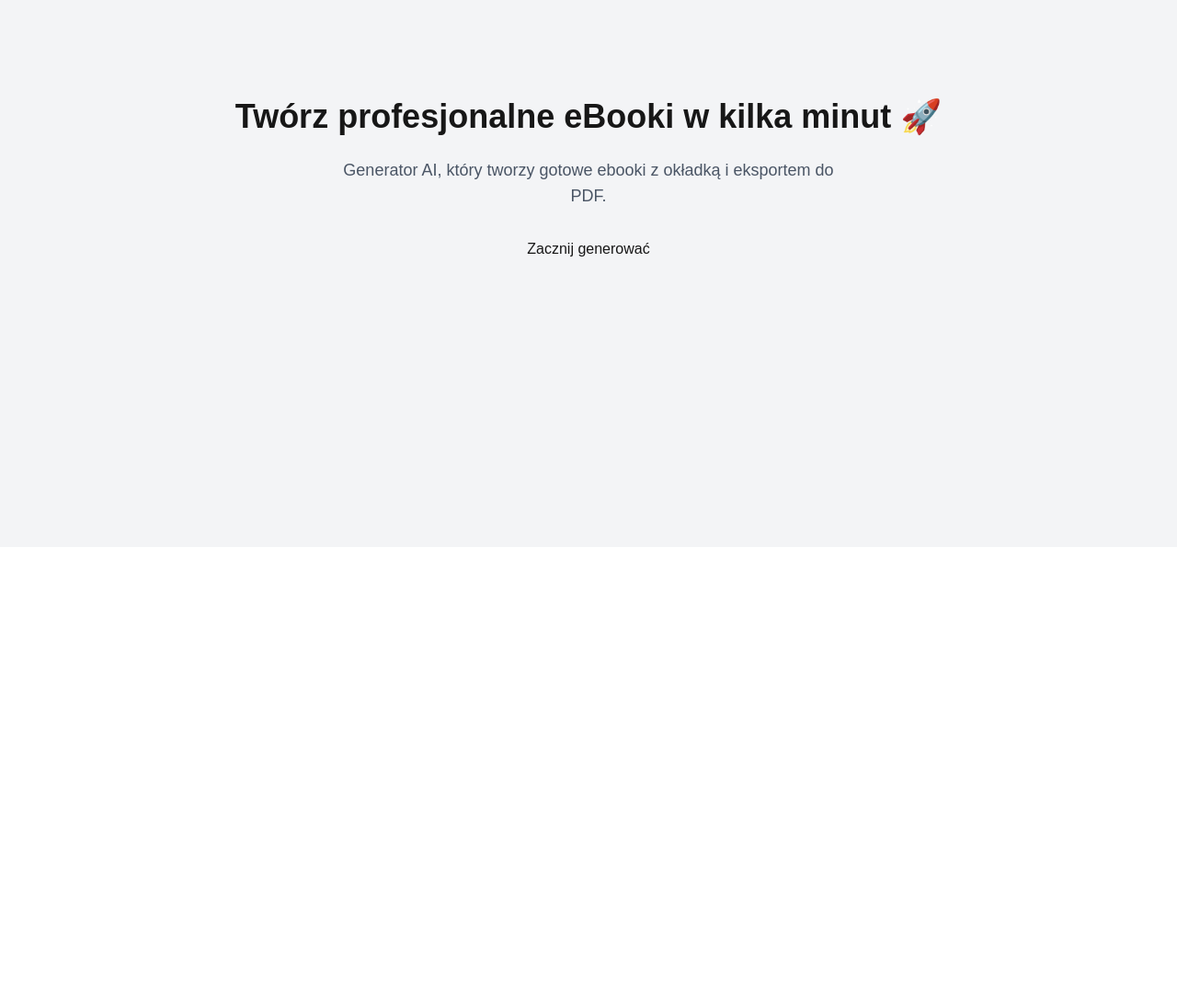
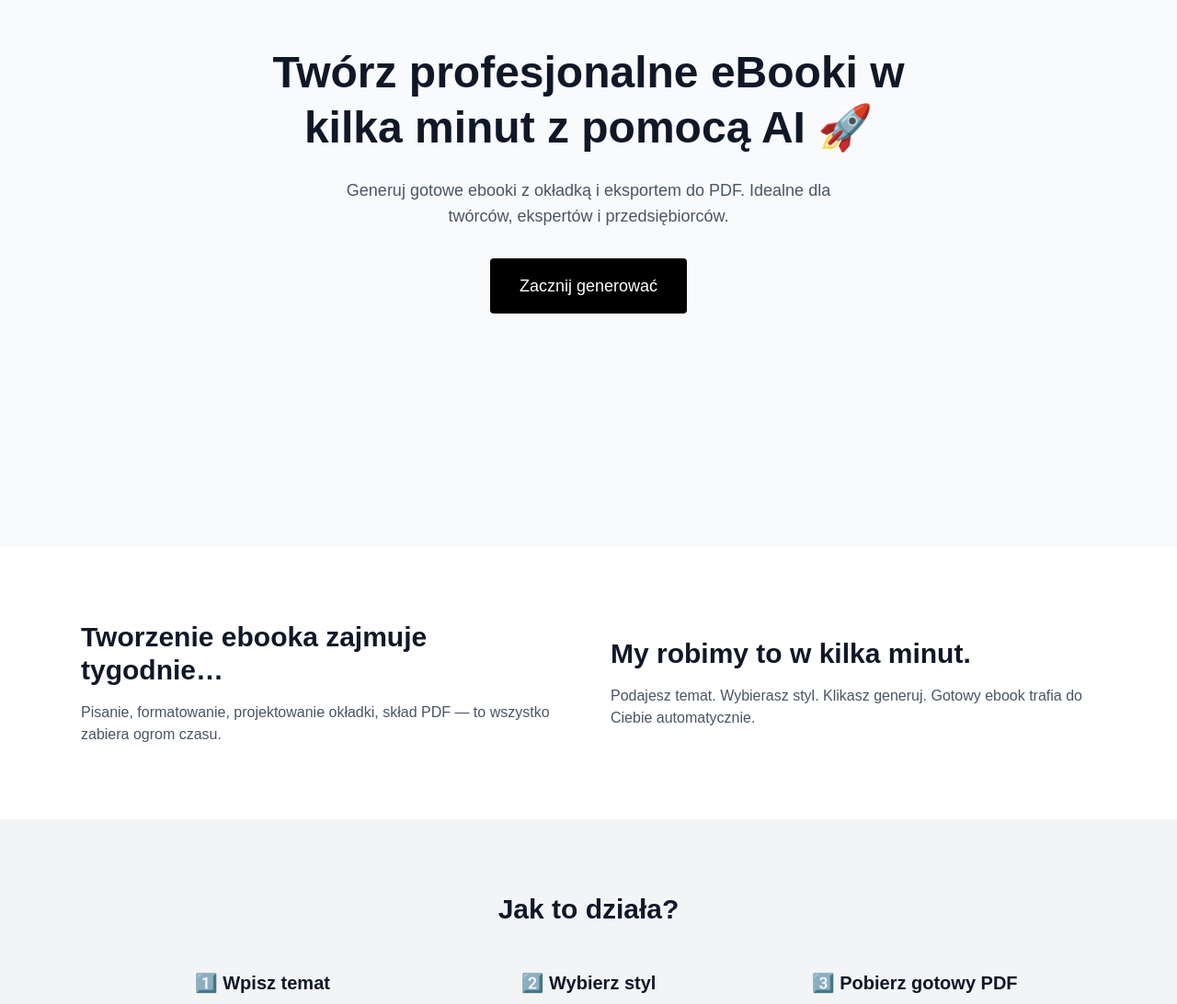
Before and after one commit to olaastolarczuk-eng/ebookprofit, a Next.js app: page / in a window 1280 px wide. Shown: the part 205-1297 px from the top of the page at 92% size. Before the commit the page ends 800 px from the top, so only its background shows below. Built offline with nearby package versions, Linux system fonts and the light colour scheme; no server answers.

Commit message:
Add professional landing page

```diff
--- a/app/page.tsx
+++ b/app/page.tsx
@@ -6,14 +6,12 @@ import { supabase } from '@/lib/supabase'
 
 export default function Home() {
   const router = useRouter()
-  const [loading, setLoading] = useState(true)
   const [user, setUser] = useState<any>(null)
 
   useEffect(() => {
     const checkUser = async () => {
       const { data } = await supabase.auth.getUser()
       setUser(data.user)
-      setLoading(false)
     }
 
     checkUser()
@@ -21,29 +19,100 @@ export default function Home() {
 
   const handleStart = () => {
     if (!user) {
-      router.push('/login')
+      router.push('/pricing')
     } else {
       router.push('/dashboard')
     }
   }
 
-  if (loading) return null
+  return (
+    <main className="bg-white text-gray-900">
 
-  return (
-    <main className="min-h-screen flex flex-col items-center justify-center bg-gray-100 text-center p-6">
-      <h1 className="text-4xl font-bold mb-6">
-        Twórz profesjonalne eBooki w kilka minut 🚀
+      {/* HERO */}
+      <section className="min-h-screen flex flex-col justify-center items-center text-center px-6 bg-gray-50">
+        <h1 className="text-5xl font-bold max-w-3xl mb-6 leading-tight">
+          Twórz profesjonalne eBooki w kilka minut z pomocą AI 🚀
         </h1>
 
-      <p className="text-lg text-gray-600 mb-8 max-w-xl">
-        Generator AI, który tworzy gotowe ebooki z okładką i eksportem do PDF.
+        <p className="text-lg text-gray-600 max-w-xl mb-8">
+          Generuj gotowe ebooki z okładką i eksportem do PDF.
+          Idealne dla twórców, ekspertów i przedsiębiorców.
         </p>
 
         <button
-  onClick={() => router.push('/dashboard')}
+          onClick={handleStart}
+          className="bg-black text-white px-8 py-4 rounded text-lg hover:opacity-90 transition"
         >
           Zacznij generować
         </button>
+      </section>
+
+      {/* PROBLEM / ROZWIĄZANIE */}
+      <section className="py-20 px-6 max-w-6xl mx-auto grid md:grid-cols-2 gap-12 items-center">
+        <div>
+          <h2 className="text-3xl font-bold mb-4">
+            Tworzenie ebooka zajmuje tygodnie…
+          </h2>
+          <p className="text-gray-600">
+            Pisanie, formatowanie, projektowanie okładki, skład PDF —
+            to wszystko zabiera ogrom czasu.
+          </p>
+        </div>
+
+        <div>
+          <h2 className="text-3xl font-bold mb-4">
+            My robimy to w kilka minut.
+          </h2>
+          <p className="text-gray-600">
+            Podajesz temat. Wybierasz styl. Klikasz generuj.
+            Gotowy ebook trafia do Ciebie automatycznie.
+          </p>
+        </div>
+      </section>
+
+      {/* JAK TO DZIAŁA */}
+      <section className="py-20 bg-gray-100 text-center px-6">
+        <h2 className="text-3xl font-bold mb-12">
+          Jak to działa?
+        </h2>
+
+        <div className="grid md:grid-cols-3 gap-10 max-w-5xl mx-auto">
+          <div>
+            <h3 className="text-xl font-semibold mb-3">1️⃣ Wpisz temat</h3>
+            <p className="text-gray-600">
+              Podaj temat swojego ebooka.
+            </p>
+          </div>
+
+          <div>
+            <h3 className="text-xl font-semibold mb-3">2️⃣ Wybierz styl</h3>
+            <p className="text-gray-600">
+              Minimal, biznes, kurs, luxury.
+            </p>
+          </div>
+
+          <div>
+            <h3 className="text-xl font-semibold mb-3">3️⃣ Pobierz gotowy PDF</h3>
+            <p className="text-gray-600">
+              Ebook z okładką gotowy do sprzedaży.
+            </p>
+          </div>
+        </div>
+      </section>
+
+      {/* CTA */}
+      <section className="py-20 text-center px-6">
+        <h2 className="text-3xl font-bold mb-6">
+          Gotowa/wy, by stworzyć swój pierwszy ebook?
+        </h2>
+
+        <button
+          onClick={() => router.push('/pricing')}
+          className="bg-black text-white px-8 py-4 rounded text-lg hover:opacity-90 transition"
+        >
+          Wybierz plan
+        </button>
+      </section>
 
     </main>
   )
```
Lines whose indentation alone changed are shown as unchanged.
